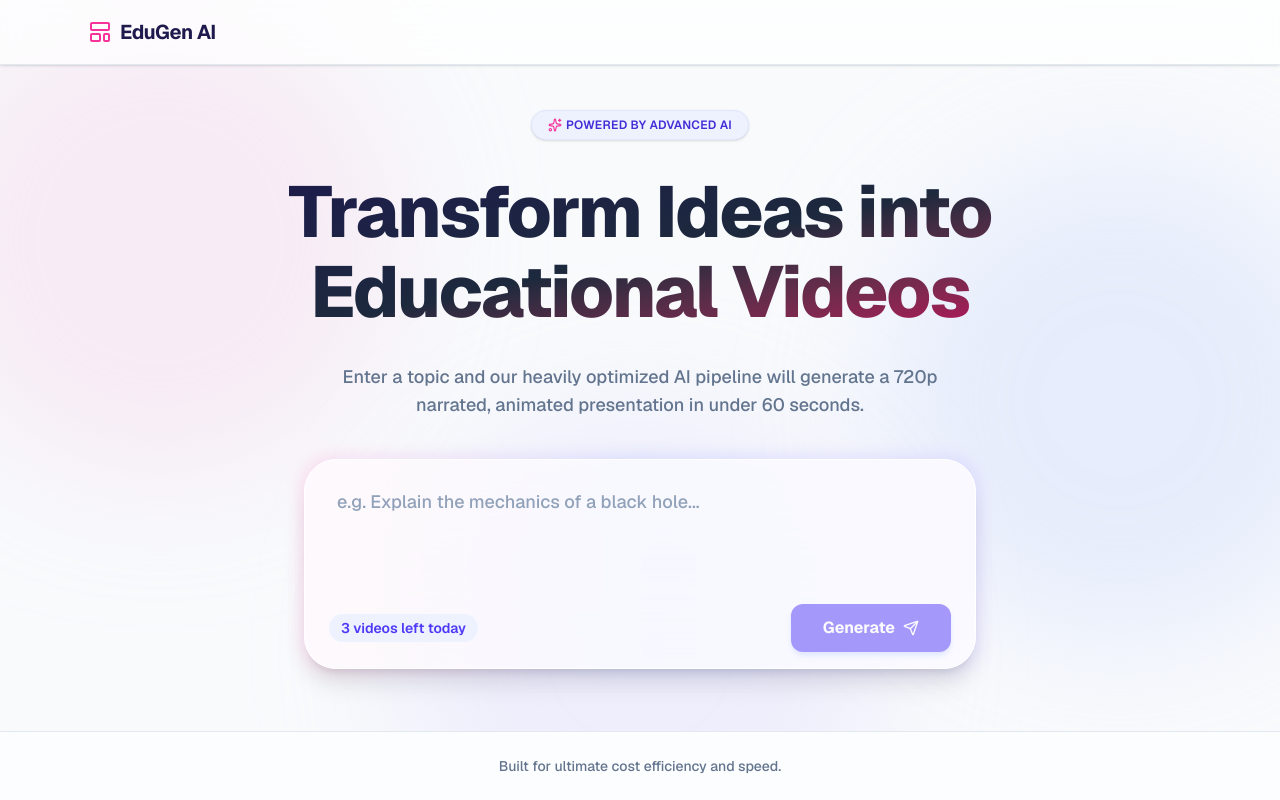
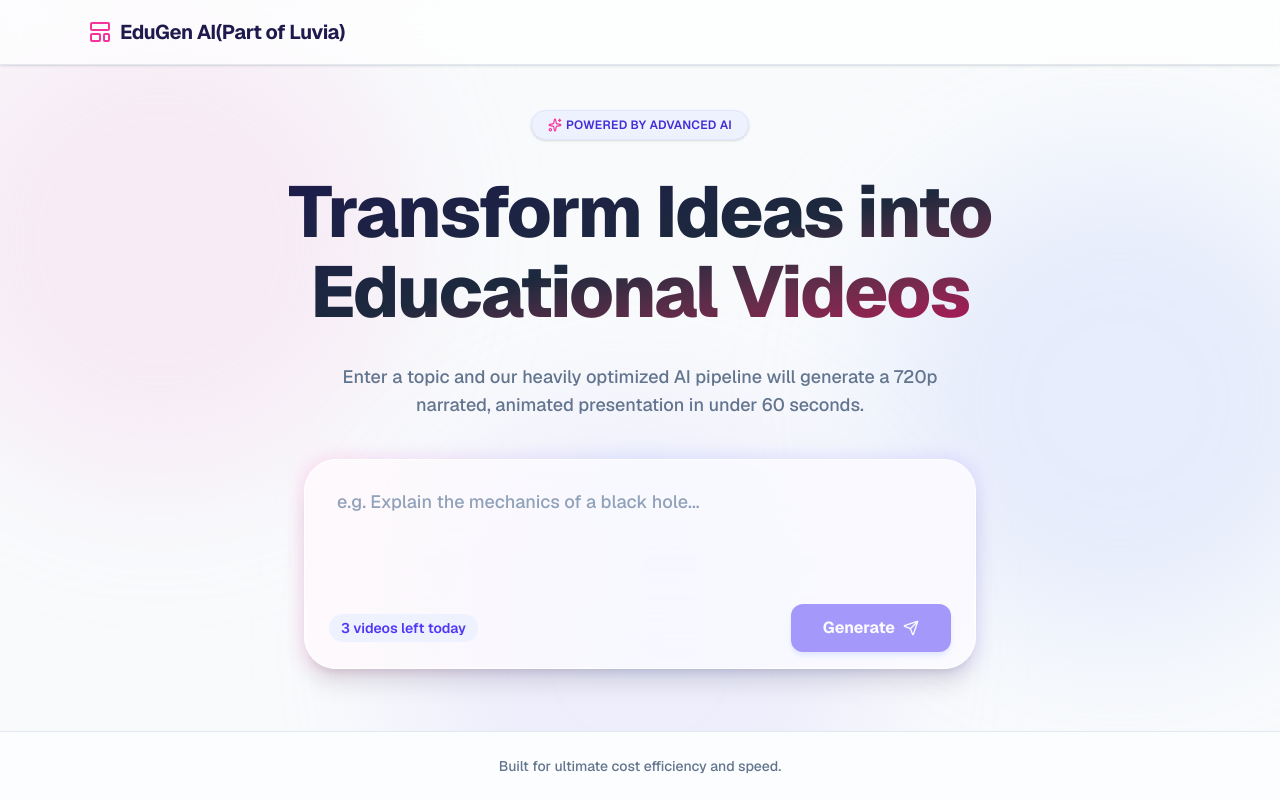
Before and after one commit to purveshKolhe/eduvidh, a Next.js app in the folder frontend/: page / in a window 1280 px wide. Built offline with nearby package versions, Linux system fonts and the light colour scheme; no server answers.

Commit message:
Update page.tsx

```diff
--- a/frontend/src/app/page.tsx
+++ b/frontend/src/app/page.tsx
@@ -163,7 +163,7 @@ export default function Home() {
         <div className="max-w-6xl mx-auto px-6 h-16 flex items-center justify-between">
           <div className="flex items-center gap-2 font-bold text-xl tracking-tight text-indigo-950">
             <LayoutTemplate className="w-6 h-6 text-pink-500" />
-            EduGen AI
+            EduGen AI(Part of Luvia)
           </div>
         </div>
       </header>
```
